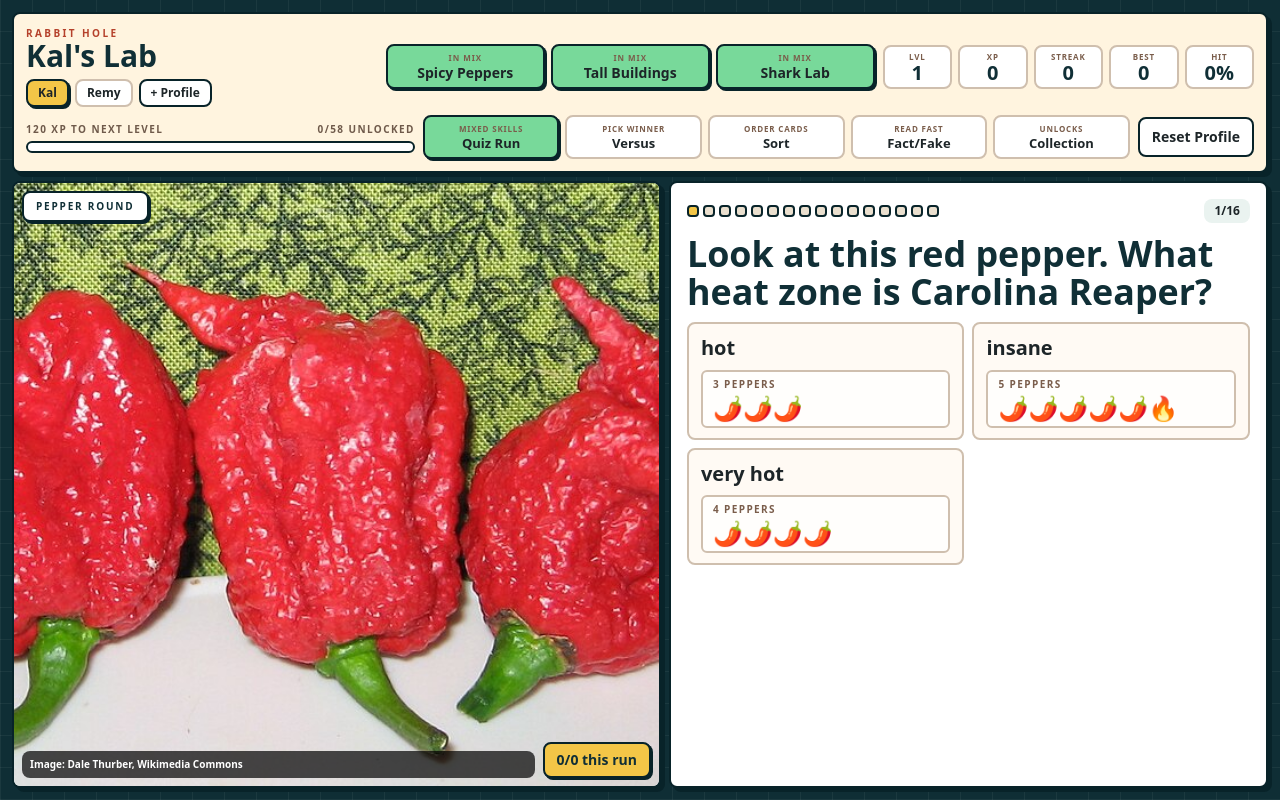
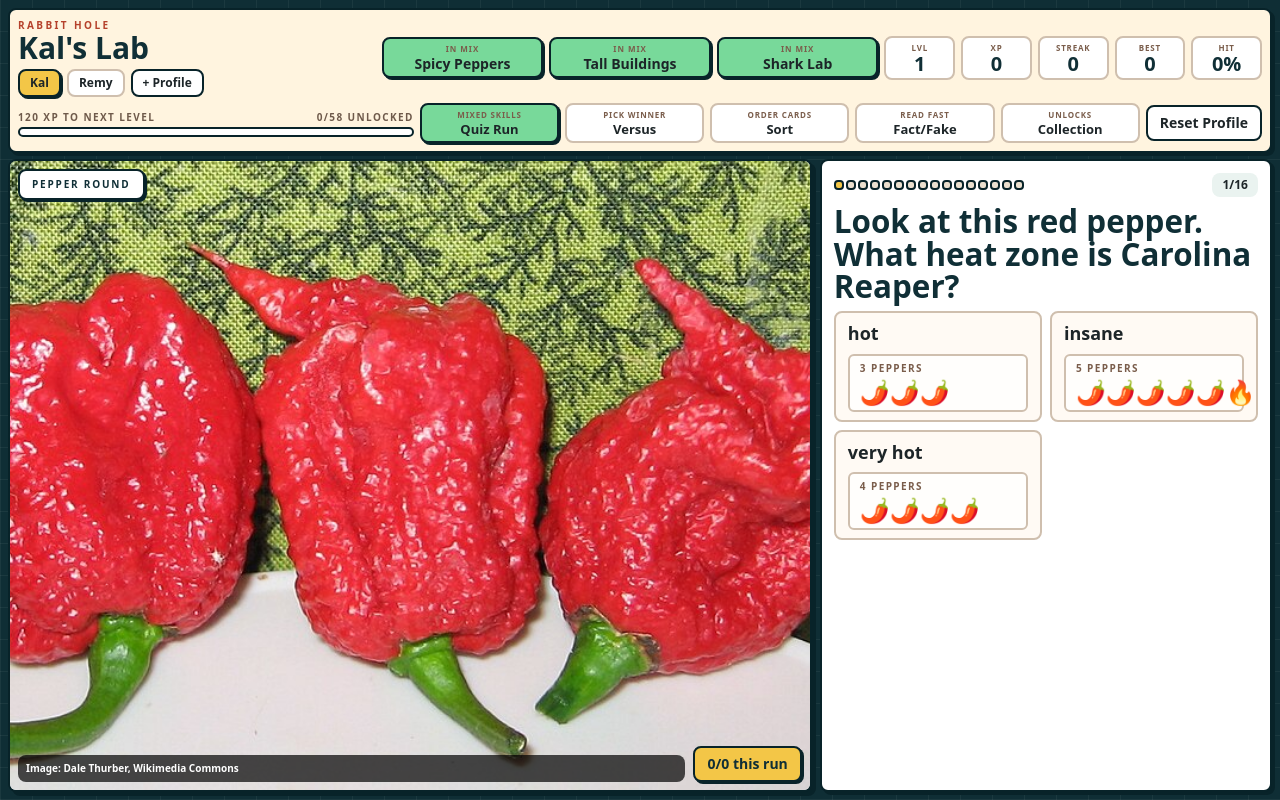
Before and after one commit to amamujee/burrow, a Next.js app: page / in a window 1280 px wide. Built offline with nearby package versions, Linux system fonts and the light colour scheme.

Commit message:
Give images more play space

```diff
--- a/src/components/rabbit-hole-game.tsx
+++ b/src/components/rabbit-hole-game.tsx
@@ -486,9 +486,9 @@ export function RabbitHoleGame() {
 
   return (
     <main className="min-h-dvh bg-[#0f2e35] text-[#1d2528] lg:h-dvh lg:overflow-hidden">
-      <section className="flex min-h-dvh flex-col gap-2 bg-[linear-gradient(90deg,rgba(255,255,255,.05)_1px,transparent_1px),linear-gradient(0deg,rgba(255,255,255,.05)_1px,transparent_1px)] bg-[size:32px_32px] p-2 md:p-3 lg:h-full lg:min-h-0">
-        <header className="shrink-0 rounded-lg border-2 border-[#082329] bg-[#fff4df] p-2 shadow-[4px_4px_0_#082329] md:p-3">
-          <div className="grid gap-2 lg:grid-cols-[minmax(210px,.72fr)_minmax(300px,1fr)_minmax(300px,.76fr)] lg:items-center">
+      <section className="flex min-h-dvh flex-col gap-1.5 bg-[linear-gradient(90deg,rgba(255,255,255,.05)_1px,transparent_1px),linear-gradient(0deg,rgba(255,255,255,.05)_1px,transparent_1px)] bg-[size:32px_32px] p-1.5 md:p-2 lg:h-full lg:min-h-0">
+        <header className="shrink-0 rounded-lg border-2 border-[#082329] bg-[#fff4df] p-1.5 shadow-[3px_3px_0_#082329] md:p-2">
+          <div className="grid gap-1.5 lg:grid-cols-[minmax(210px,.72fr)_minmax(300px,1fr)_minmax(300px,.76fr)] lg:items-center">
             <div className="flex items-center justify-between gap-3 lg:block">
               <div>
                 <p className="text-[10px] font-black uppercase tracking-[0.24em] text-[#b5412b]">Rabbit Hole</p>
@@ -497,7 +497,7 @@ export function RabbitHoleGame() {
               <p className="rounded-full border-2 border-[#082329] bg-[#f3c647] px-3 py-1 text-sm font-black lg:hidden">
                 Level {progress.level}
               </p>
-              <div className="mt-2 hidden flex-wrap gap-1.5 lg:flex">
+              <div className="mt-1.5 hidden flex-wrap gap-1.5 lg:flex">
                 {profilesState.profiles.map((profile) => (
                   <button
                     key={profile.id}
@@ -532,7 +532,7 @@ export function RabbitHoleGame() {
                   + Profile
                 </button>
               </div>
-              <div className="mt-2 grid grid-cols-3 gap-1.5 lg:mt-0">
+              <div className="mt-1.5 grid grid-cols-3 gap-1.5 lg:mt-0">
                 {allKnowledgeTopics.map((item) => {
                   const details = topicCatalog[item];
                   const enabled = activeInterests.includes(item);
@@ -540,7 +540,7 @@ export function RabbitHoleGame() {
                     <button
                       key={item}
                       onClick={() => toggleInterest(item)}
-                      className={`min-h-11 rounded-lg border-2 px-2 py-1.5 text-center transition active:translate-y-0.5 ${
+                      className={`min-h-9 rounded-lg border-2 px-2 py-1 text-center transition active:translate-y-0.5 ${
                         enabled
                           ? "border-[#082329] bg-[#78d99a] shadow-[2px_2px_0_#082329]"
                           : "border-[#cfbfae] bg-white opacity-70 hover:border-[#082329]"
@@ -563,13 +563,13 @@ export function RabbitHoleGame() {
             </div>
           </div>
 
-          <div className="mt-2 grid gap-2 lg:grid-cols-[minmax(180px,.55fr)_minmax(390px,1fr)_auto] lg:items-center">
+          <div className="mt-1.5 grid gap-1.5 lg:grid-cols-[minmax(180px,.55fr)_minmax(390px,1fr)_auto] lg:items-center">
             <div>
-              <div className="mb-1 flex items-center justify-between gap-3 text-[10px] font-black uppercase tracking-[0.14em] text-[#6f5a4b]">
+              <div className="mb-0.5 flex items-center justify-between gap-3 text-[10px] font-black uppercase tracking-[0.14em] text-[#6f5a4b]">
                 <span>{Math.max(0, nextLevelXp - progress.xp)} XP to next level</span>
                 <span>{unlockedCount}/{allCards.length} unlocked</span>
               </div>
-              <div className="h-3 overflow-hidden rounded-full border-2 border-[#082329] bg-white">
+              <div className="h-2.5 overflow-hidden rounded-full border-2 border-[#082329] bg-white">
                 <div className="h-full bg-[#4fb286]" style={{ width: `${levelProgress}%` }} />
               </div>
             </div>
@@ -579,7 +579,7 @@ export function RabbitHoleGame() {
                 <button
                   key={item.id}
                   onClick={() => startMode(item.id)}
-                  className={`min-h-11 rounded-lg border-2 px-1.5 py-1 text-center transition active:translate-y-0.5 ${
+                  className={`min-h-9 rounded-lg border-2 px-1.5 py-1 text-center transition active:translate-y-0.5 ${
                     mode === item.id
                       ? "border-[#082329] bg-[#78d99a] shadow-[2px_2px_0_#082329]"
                       : "border-[#cfbfae] bg-white hover:border-[#082329] hover:bg-[#eaf3f0]"
@@ -591,7 +591,7 @@ export function RabbitHoleGame() {
               ))}
             </div>
 
-            <button onClick={resetProgress} className="rounded-lg border-2 border-[#082329] bg-white px-3 py-2 text-sm font-black hover:bg-[#ffd7ce]">
+            <button onClick={resetProgress} className="rounded-lg border-2 border-[#082329] bg-white px-3 py-1.5 text-sm font-black hover:bg-[#ffd7ce]">
               Reset Profile
             </button>
           </div>
@@ -696,7 +696,7 @@ function QuestionRun({
     : `Image: ${question.imageCredit}`;
 
   return (
-    <section className="grid min-h-0 flex-1 gap-2 md:grid-cols-[minmax(0,1.04fr)_minmax(330px,.96fr)]">
+    <section className="grid min-h-0 flex-1 gap-2 md:grid-cols-[minmax(0,1.28fr)_minmax(360px,.72fr)]">
       <article className="relative min-h-[30dvh] overflow-hidden rounded-lg border-2 border-[#082329] bg-[#d8e8e5] shadow-[4px_4px_0_#082329] md:min-h-0">
         {question.comparison ? <ComparisonStage cards={question.comparison} /> : <QuestionImage question={question} />}
         <div className="absolute left-2 top-2 rounded-lg border-2 border-[#082329] bg-white px-3 py-1.5 text-[10px] font-black uppercase tracking-[0.18em] text-[#102f36] shadow-[2px_2px_0_#082329]">
@@ -712,7 +712,7 @@ function QuestionRun({
         </div>
       </article>
 
-      <article className="flex min-h-[48dvh] flex-col overflow-hidden rounded-lg border-2 border-[#082329] bg-white p-3 shadow-[4px_4px_0_#082329] md:min-h-0 md:p-4">
+      <article className="flex min-h-[42dvh] flex-col overflow-hidden rounded-lg border-2 border-[#082329] bg-white p-2.5 shadow-[3px_3px_0_#082329] md:min-h-0 md:p-3">
         <div className="shrink-0">
           <div className="flex items-center justify-between gap-2">
             <ProgressDots questions={questions} questionIndex={questionIndex} />
@@ -721,7 +721,7 @@ function QuestionRun({
             </p>
           </div>
 
-          <h2 className="mt-3 text-[clamp(1.35rem,3.5vw,2.9rem)] font-black leading-[1.05] text-[#102f36] lg:text-[clamp(1.45rem,2.8vw,3rem)]">
+          <h2 className="mt-2 text-[clamp(1.25rem,3vw,2.35rem)] font-black leading-[1.04] text-[#102f36] lg:text-[clamp(1.3rem,2.45vw,2.55rem)]">
             {question.prompt}
           </h2>
 
@@ -730,7 +730,7 @@ function QuestionRun({
           {question.comparison && showComparisonTable && <ComparisonTable cards={question.comparison} />}
         </div>
 
-        <div className="mt-3 grid shrink-0 gap-2 sm:grid-cols-2">
+        <div className="mt-2 grid shrink-0 gap-2 sm:grid-cols-2">
           {question.choices.map((choice) => {
             const chosen = selected === choice;
             const correctChoice = answered && choice === question.answer;
@@ -742,7 +742,7 @@ function QuestionRun({
               <button
                 key={`${question.id}-${choice}`}
                 onClick={() => onAnswer(choice)}
-                className={`min-h-14 rounded-lg border-2 px-3 py-2.5 text-left text-lg font-black leading-snug transition active:translate-y-0.5 md:min-h-16 md:text-xl ${
+                className={`min-h-12 rounded-lg border-2 px-3 py-2 text-left text-base font-black leading-snug transition active:translate-y-0.5 md:min-h-14 md:text-lg ${
                   correctChoice
                     ? "border-[#082329] bg-[#78d99a] shadow-[3px_3px_0_#082329]"
                     : chosen
@@ -808,7 +808,7 @@ function SortMode({
   const pickedSet = new Set(picked);
 
   return (
-    <section className="grid min-h-0 flex-1 gap-2 md:grid-cols-[minmax(0,1.04fr)_minmax(330px,.96fr)]">
+    <section className="grid min-h-0 flex-1 gap-2 md:grid-cols-[minmax(0,1.28fr)_minmax(360px,.72fr)]">
       <article className="overflow-hidden rounded-lg border-2 border-[#082329] bg-[#102f36] p-2 shadow-[4px_4px_0_#082329]">
         <div className="grid h-full min-h-[390px] grid-cols-2 gap-2 md:grid-cols-4 lg:min-h-0">
           {round.cards.map((card) => (
@@ -830,16 +830,16 @@ function SortMode({
         </div>
       </article>
 
-      <article className="flex min-h-[420px] flex-col rounded-lg border-2 border-[#082329] bg-white p-3 shadow-[4px_4px_0_#082329] md:p-4 lg:min-h-0">
+      <article className="flex min-h-[380px] flex-col rounded-lg border-2 border-[#082329] bg-white p-2.5 shadow-[3px_3px_0_#082329] md:p-3 lg:min-h-0">
         <div className="flex items-center justify-between gap-2">
           <p className="rounded-lg border-2 border-[#082329] bg-[#f3c647] px-3 py-1.5 text-[10px] font-black uppercase tracking-[0.18em] text-[#102f36]">
             Sort board
           </p>
           <p className="rounded-lg bg-[#eaf3f0] px-2.5 py-1 text-xs font-black">{miniRunCorrect}/{miniRunAnswered} solved</p>
         </div>
-        <h2 className="mt-3 text-[clamp(1.55rem,3.4vw,3rem)] font-black leading-[1.05] text-[#102f36]">{round.prompt}</h2>
+        <h2 className="mt-2 text-[clamp(1.35rem,3vw,2.45rem)] font-black leading-[1.04] text-[#102f36]">{round.prompt}</h2>
 
-        <div className="mt-4 grid gap-2">
+        <div className="mt-3 grid gap-2">
           {round.answerIds.map((id, index) => {
             const pickedId = picked[index];
             const card = round.cards.find((item) => item.id === pickedId);
@@ -916,7 +916,7 @@ function FactMode({
   const answered = selected !== null;
 
   return (
-    <section className="grid min-h-0 flex-1 gap-2 md:grid-cols-[minmax(0,1fr)_minmax(330px,1fr)]">
+    <section className="grid min-h-0 flex-1 gap-2 md:grid-cols-[minmax(0,1.28fr)_minmax(360px,.72fr)]">
       <article className="relative min-h-[320px] overflow-hidden rounded-lg border-2 border-[#082329] bg-[#d8e8e5] shadow-[4px_4px_0_#082329] md:min-h-0">
         <MediaImage image={round.image} imageAlt={round.imageAlt} topic={round.topic} />
         <div className="absolute left-2 top-2 rounded-lg border-2 border-[#082329] bg-white px-3 py-1.5 text-[10px] font-black uppercase tracking-[0.18em] text-[#102f36] shadow-[2px_2px_0_#082329]">
@@ -927,7 +927,7 @@ function FactMode({
         </div>
       </article>
 
-      <article className="flex min-h-[420px] flex-col rounded-lg border-2 border-[#082329] bg-white p-3 shadow-[4px_4px_0_#082329] md:min-h-0 md:p-4">
+      <article className="flex min-h-[380px] flex-col rounded-lg border-2 border-[#082329] bg-white p-2.5 shadow-[3px_3px_0_#082329] md:min-h-0 md:p-3">
         <div className="flex items-center justify-between gap-2">
           <p className="rounded-lg border-2 border-[#082329] bg-[#78d99a] px-3 py-1.5 text-[10px] font-black uppercase tracking-[0.18em] text-[#102f36]">
             Read and decide
@@ -935,12 +935,12 @@ function FactMode({
           <p className="rounded-lg bg-[#eaf3f0] px-2.5 py-1 text-xs font-black">{miniRunCorrect}/{miniRunAnswered} caught</p>
         </div>
 
-        <h2 className="mt-3 text-[clamp(1.6rem,3.6vw,3.2rem)] font-black leading-[1.05] text-[#102f36]">{round.prompt}</h2>
-        <div className="mt-4 rounded-lg border-2 border-[#082329] bg-[#fff8ec] p-4 shadow-[3px_3px_0_#082329]">
-          <p className="text-[clamp(1.35rem,3vw,2.4rem)] font-black leading-tight text-[#102f36]">{round.statement}</p>
+        <h2 className="mt-2 text-[clamp(1.35rem,3vw,2.5rem)] font-black leading-[1.04] text-[#102f36]">{round.prompt}</h2>
+        <div className="mt-3 rounded-lg border-2 border-[#082329] bg-[#fff8ec] p-3 shadow-[3px_3px_0_#082329]">
+          <p className="text-[clamp(1.15rem,2.45vw,2rem)] font-black leading-tight text-[#102f36]">{round.statement}</p>
         </div>
 
-        <div className="mt-4 grid grid-cols-2 gap-2">
+        <div className="mt-3 grid grid-cols-2 gap-2">
           {(["Fact", "Fake"] as const).map((choice) => {
             const correctChoice = answered && choice === round.answer;
             const chosenWrong = selected === choice && choice !== round.answer;
@@ -948,7 +948,7 @@ function FactMode({
               <button
                 key={choice}
                 onClick={() => onAnswer(choice)}
-                className={`min-h-24 rounded-lg border-2 px-3 py-4 text-center text-3xl font-black transition active:translate-y-0.5 ${
+                className={`min-h-18 rounded-lg border-2 px-3 py-3 text-center text-2xl font-black transition active:translate-y-0.5 ${
                   correctChoice
                     ? "border-[#082329] bg-[#78d99a] shadow-[3px_3px_0_#082329]"
                     : chosenWrong
@@ -1044,11 +1044,11 @@ function CollectionBook({
 
 function ProgressDots({ questions, questionIndex }: { questions: Question[]; questionIndex: number }) {
   return (
-    <div className="flex flex-wrap gap-1">
+    <div className="flex flex-wrap gap-0.5">
       {questions.map((item, index) => (
         <span
           key={item.id}
-          className={`h-3 w-3 rounded-sm border-2 border-[#082329] ${
+          className={`h-2.5 w-2.5 rounded-sm border-2 border-[#082329] ${
             index < questionIndex ? "bg-[#4fb286]" : index === questionIndex ? "bg-[#f3c647]" : "bg-[#eadfce]"
           }`}
         />
@@ -1080,14 +1080,14 @@ function CollectionStat({ label, value, wins }: { label: string; value: string;
 
 function ComparisonStage({ cards }: { cards: ComparisonCard[] }) {
   return (
-    <div className="grid h-full min-h-[260px] grid-cols-2 gap-2 bg-[#102f36] p-2">
+    <div className="grid h-full min-h-[260px] grid-cols-2 gap-1.5 bg-[#102f36] p-1.5">
       {cards.map((card) => (
         <div key={`${card.label}-${card.title}`} className="relative overflow-hidden rounded-lg border-2 border-[#082329] bg-[#fff8ec]">
           <div className="absolute left-2 top-2 z-10 rounded-lg border-2 border-[#082329] bg-[#f3c647] px-2 py-1 text-sm font-black shadow-[2px_2px_0_#082329]">
             {card.label}
           </div>
           <MediaImage image={card.image} imageAlt={card.imageAlt} topic={card.statLabel === "Scoville" ? "peppers" : card.statLabel === "Height" ? "buildings" : "sharks"} />
-          <div className="absolute inset-x-2 bottom-2 rounded-lg border-2 border-[#082329] bg-white/95 p-2 shadow-[2px_2px_0_#082329]">
+          <div className="absolute inset-x-2 bottom-2 rounded-lg border-2 border-[#082329] bg-white/95 p-1.5 shadow-[2px_2px_0_#082329]">
             <p className="text-base font-black leading-tight text-[#102f36]">{card.title}</p>
             <div className="mt-1 flex items-end justify-between gap-2">
               <div>
@@ -1108,7 +1108,7 @@ function ComparisonStage({ cards }: { cards: ComparisonCard[] }) {
 
 function ComparisonTable({ cards }: { cards: ComparisonCard[] }) {
   return (
-    <div className="mt-3 grid gap-2 rounded-lg border-2 border-[#cfbfae] bg-[#fff8ec] p-2 sm:grid-cols-2">
+    <div className="mt-2 grid gap-2 rounded-lg border-2 border-[#cfbfae] bg-[#fff8ec] p-2 sm:grid-cols-2">
       {cards.map((card) => (
         <div key={`${card.label}-table-${card.title}`} className="rounded-md bg-white px-2 py-1.5">
           <div className="flex items-center justify-between gap-2">
@@ -1124,7 +1124,7 @@ function ComparisonTable({ cards }: { cards: ComparisonCard[] }) {
 
 function PepperHeatMeter({ meter }: { meter: NonNullable<Question["heatMeter"]> }) {
   return (
-    <div className="mt-3 rounded-lg border-2 border-[#cfbfae] bg-[#fff0c2] p-2.5">
+    <div className="mt-2 rounded-lg border-2 border-[#cfbfae] bg-[#fff0c2] p-2">
       <div className="flex items-center justify-between gap-3">
         <div>
           <p className="text-[10px] font-black uppercase tracking-[0.14em] text-[#7a5d4b]">Pepper meter</p>
@@ -1155,7 +1155,7 @@ function HeatChoiceEmoji({ heat }: { heat: HeatBand }) {
 
 function NumberLine({ line }: { line: NonNullable<Question["numberLine"]> }) {
   return (
-    <div className="mt-3 rounded-lg border-2 border-[#cfbfae] bg-[#fff8ec] p-2.5">
+    <div className="mt-2 rounded-lg border-2 border-[#cfbfae] bg-[#fff8ec] p-2">
       <div className="flex justify-between gap-3 text-xs font-black md:text-sm">
         <span>{line.label}</span>
         <span>{line.value.toLocaleString("en-US")} {line.unit}</span>
```
